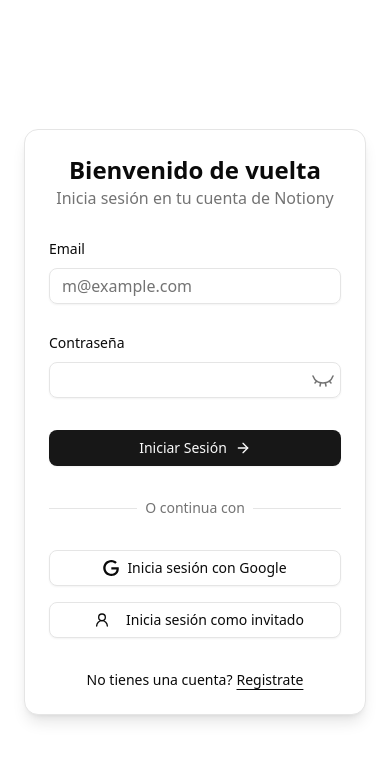
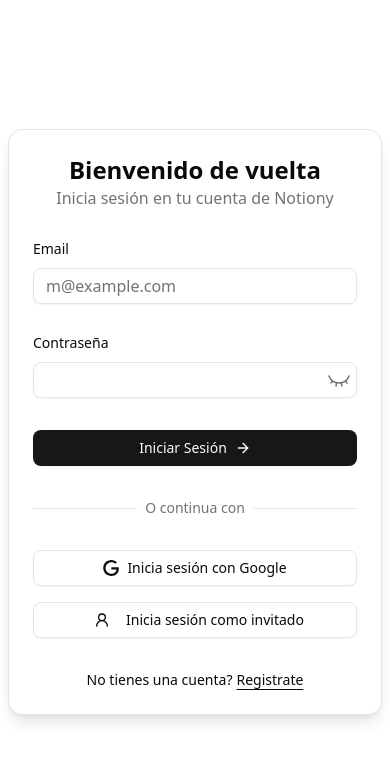
Before and after one commit to KevinPadi/notion-clone, a React (Vite) app: page /login in a window 390 px wide. Shown: the top 760 px of the page. Built offline with nearby package versions, Linux system fonts and the light colour scheme; no server answers.

Commit message:
fix: adjust padding in LoginPage for improved layout consistency

```diff
--- a/src/pages/loginPage.tsx
+++ b/src/pages/loginPage.tsx
@@ -5,7 +5,7 @@
   useRedirectIfAuth()
 
   return (
-    <div className="flex min-h-svh flex-col items-center justify-center dark:bg-neutral-900 p-6 md:p-10">
+    <div className="flex min-h-svh flex-col items-center justify-center dark:bg-neutral-900 p-2 md:p-10">
       <div className="w-full max-w-sm md:max-w-3xl">
         <LoginForm />
       </div>
```
